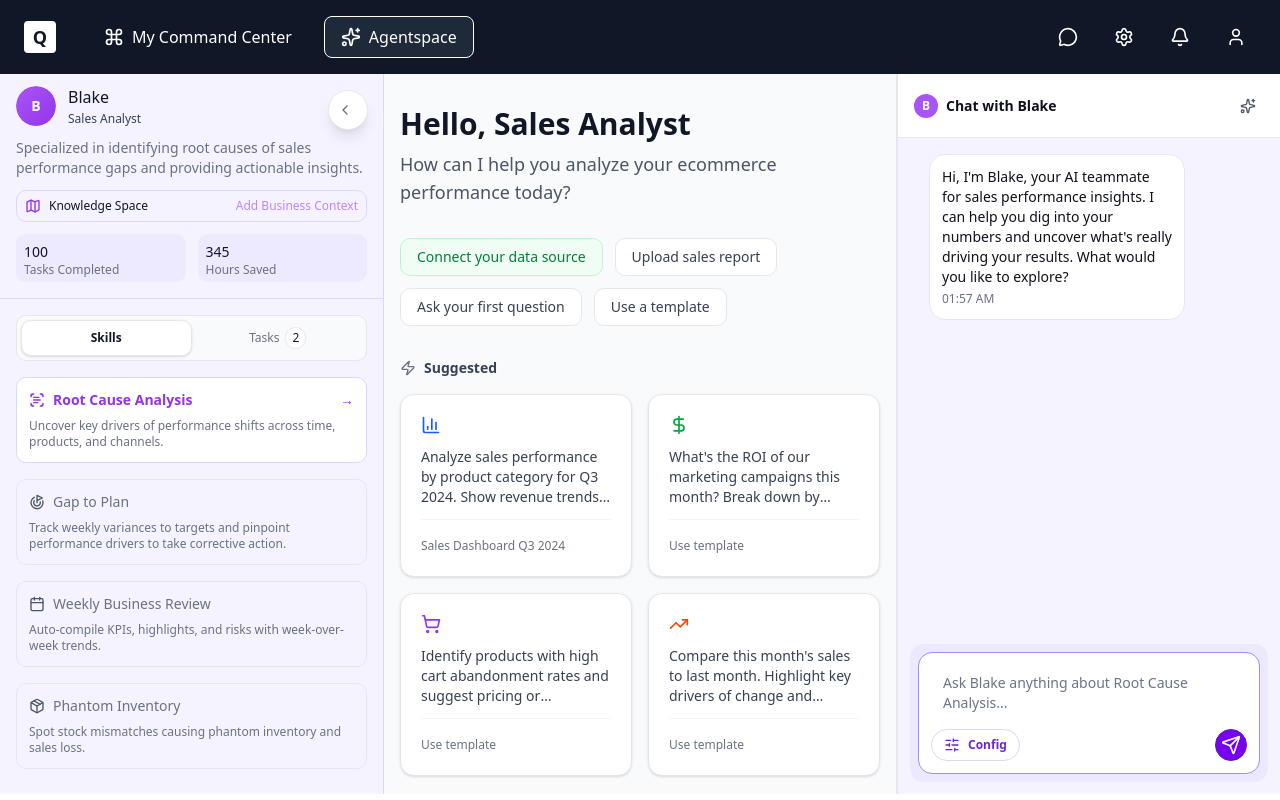
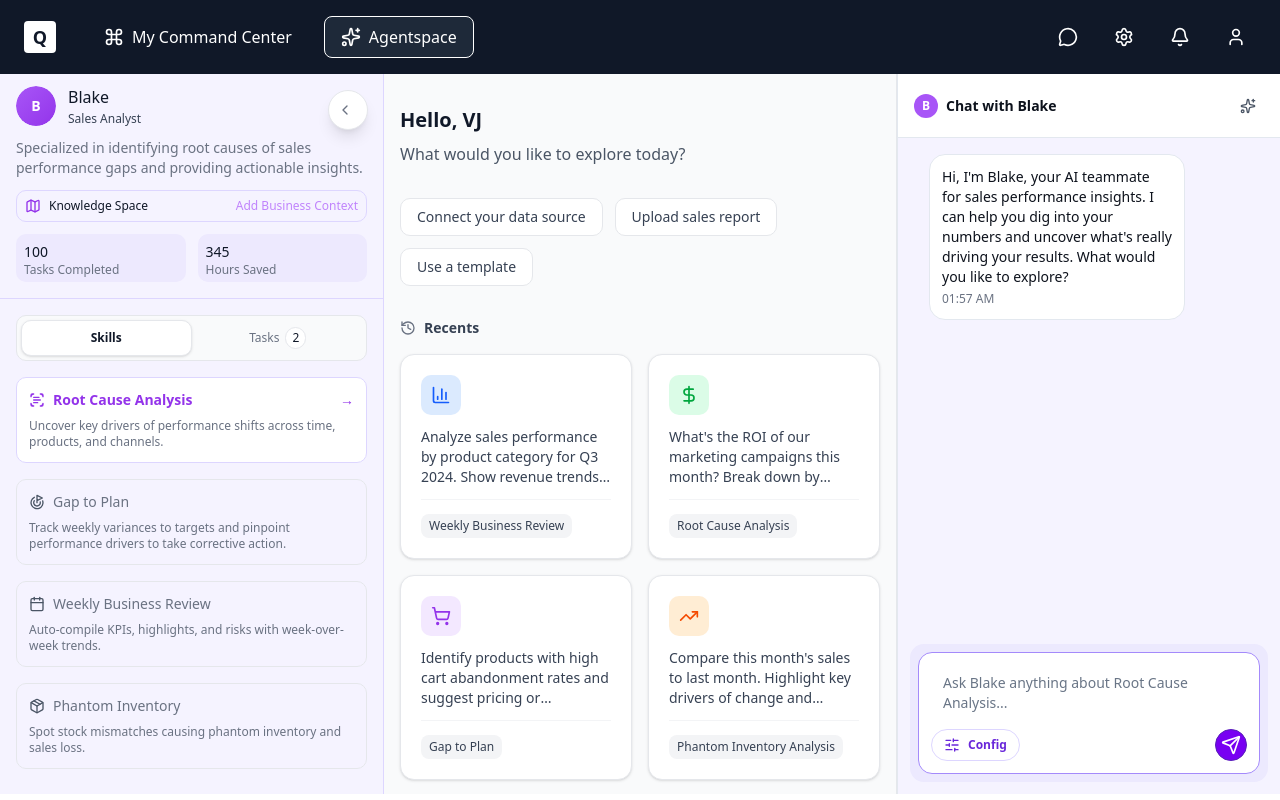
Before and after one commit to heyvj99/AI_RCA_Agent, a Next.js app: page / in a window 1280 px wide. Built offline with nearby package versions, Linux system fonts and the light colour scheme.

Commit message:
updated copy for homepage

```diff
--- a/src/components/TaskCard.tsx
+++ b/src/components/TaskCard.tsx
@@ -28,18 +28,16 @@ const TaskCard: React.FC<TaskCardProps> = ({
 
   // Dummy tasks data
   const dummyTasks = [
-    'Review Content for 16 SKUs',
-    '4 saved items pending action',
-    'Task 3',
-    'Task 4',
+    'Shift ad spend to 4 top performers',
+    'Pause 1 underperforming ad campaign',
   ];
 
   // Dummy completed tasks data
   const dummyCompletedTasks = [
-    'Review Content for 16 SKUs',
-    '4 saved items pending action',
-    'Task 1',
-    'Task 2',
+    'Shift ad spend to 4 top performers',
+    'Restock 2 high-demand out-of-stock SKUs',
+    'Increase discounts on 6 slow movers',
+    'Pause 1 underperforming ad campaign',
   ];
 
   const borderColor = highlighted
--- a/src/components/report/QuerySuggestions.tsx
+++ b/src/components/report/QuerySuggestions.tsx
@@ -2,14 +2,14 @@
 
 import React from 'react';
 import { Card } from '../ui/card';
-import { TrendingUp, BarChart3, DollarSign, ShoppingCart, Zap } from 'lucide-react';
+import { TrendingUp, BarChart3, DollarSign, ShoppingCart, Zap, Timer, TimerIcon, History } from 'lucide-react';
 
 interface QuerySuggestion {
   id: string;
   query: string;
   icon?: React.ReactNode;
-  source?: string;
-  isTemplate?: boolean;
+  iconBgColor: string;
+  skill: 'Weekly Business Review' | 'Root Cause Analysis' | 'Gap to Plan' | 'Phantom Inventory Analysis';
 }
 
 interface QuerySuggestionsProps {
@@ -21,25 +21,29 @@ const suggestions: QuerySuggestion[] = [
     id: '1',
     query: "Analyze sales performance by product category for Q3 2024. Show revenue trends, top performers, and identify underperforming categories.",
     icon: <BarChart3 className="w-5 h-5 text-blue-600" />,
-    source: "Sales Dashboard Q3 2024"
+    iconBgColor: 'bg-blue-100',
+    skill: 'Weekly Business Review'
   },
   {
     id: '2',
     query: "What's the ROI of our marketing campaigns this month? Break down by channel (Google Ads, Facebook, Email) and show cost per acquisition.",
     icon: <DollarSign className="w-5 h-5 text-green-600" />,
-    isTemplate: true
+    iconBgColor: 'bg-green-100',
+    skill: 'Root Cause Analysis'
   },
   {
     id: '3',
     query: "Identify products with high cart abandonment rates and suggest pricing or promotion strategies to improve conversion.",
     icon: <ShoppingCart className="w-5 h-5 text-purple-600" />,
-    isTemplate: true
+    iconBgColor: 'bg-purple-100',
+    skill: 'Gap to Plan'
   },
   {
     id: '4',
     query: "Compare this month's sales to last month. Highlight key drivers of change and recommend actions to optimize performance.",
     icon: <TrendingUp className="w-5 h-5 text-orange-600" />,
-    isTemplate: true
+    iconBgColor: 'bg-orange-100',
+    skill: 'Phantom Inventory Analysis'
   }
 ];
 
@@ -54,20 +58,17 @@ export function QuerySuggestions({ onQuerySelect }: QuerySuggestionsProps) {
     <div className="w-full max-w-[992px] mx-auto px-4 py-8">
       {/* Welcome Message */}
       <div className="mb-8">
-        <h1 className="text-3xl font-bold text-gray-900 mb-2">Hello, Sales Analyst</h1>
-        <p className="text-lg text-gray-600">How can I help you analyze your ecommerce performance today?</p>
+        <h1 className="text-xl font-bold text-gray-900 mb-2">Hello, VJ</h1>
+        <p className="text-md text-gray-600">What would you like to explore today?</p>
       </div>
 
       {/* Suggested Actions */}
       <div className="mb-8 flex flex-wrap gap-3">
-        <button className="px-4 py-2 bg-green-50 hover:bg-green-100 text-green-700 rounded-lg text-sm font-medium transition-colors border border-green-200">
+        <button className="px-4 py-2 bg-white hover:bg-gray-50 text-gray-700 rounded-lg text-sm font-medium transition-colors border border-gray-200">
           Connect your data source
         </button>
         <button className="px-4 py-2 bg-white hover:bg-gray-50 text-gray-700 rounded-lg text-sm font-medium transition-colors border border-gray-200">
           Upload sales report
-        </button>
-        <button className="px-4 py-2 bg-white hover:bg-gray-50 text-gray-700 rounded-lg text-sm font-medium transition-colors border border-gray-200">
-          Ask your first question
         </button>
         <button className="px-4 py-2 bg-white hover:bg-gray-50 text-gray-700 rounded-lg text-sm font-medium transition-colors border border-gray-200">
           Use a template
@@ -76,8 +77,8 @@ export function QuerySuggestions({ onQuerySelect }: QuerySuggestionsProps) {
 
       {/* Query Suggestion Cards */}
       <div className="mb-4 flex items-center gap-2">
-        <Zap className="w-4 h-4 text-gray-500" />
-        <h2 className="text-sm font-semibold text-gray-700">Suggested</h2>
+        <History className="w-4 h-4 text-gray-500" />
+        <h2 className="text-sm font-semibold text-gray-700">Recents</h2>
       </div>
 
       <div className="grid grid-cols-1 md:grid-cols-2 gap-4">
@@ -89,7 +90,7 @@ export function QuerySuggestions({ onQuerySelect }: QuerySuggestionsProps) {
           >
             <div className="flex flex-col h-full">
               {suggestion.icon && (
-                <div className="mb-3">
+                <div className={`mb-3 w-10 h-10 rounded-lg ${suggestion.iconBgColor} flex items-center justify-center`}>
                   {suggestion.icon}
                 </div>
               )}
@@ -97,11 +98,9 @@ export function QuerySuggestions({ onQuerySelect }: QuerySuggestionsProps) {
                 {suggestion.query}
               </p>
               <div className="mt-auto pt-3 border-t border-gray-100">
-                {suggestion.isTemplate ? (
-                  <span className="text-xs text-gray-500">Use template</span>
-                ) : (
-                  <span className="text-xs text-gray-500">{suggestion.source}</span>
-                )}
+                <span className="inline-flex items-center px-2 py-1 rounded-md text-xs font-medium bg-gray-100 text-gray-700">
+                  {suggestion.skill}
+                </span>
               </div>
             </div>
           </Card>
```
